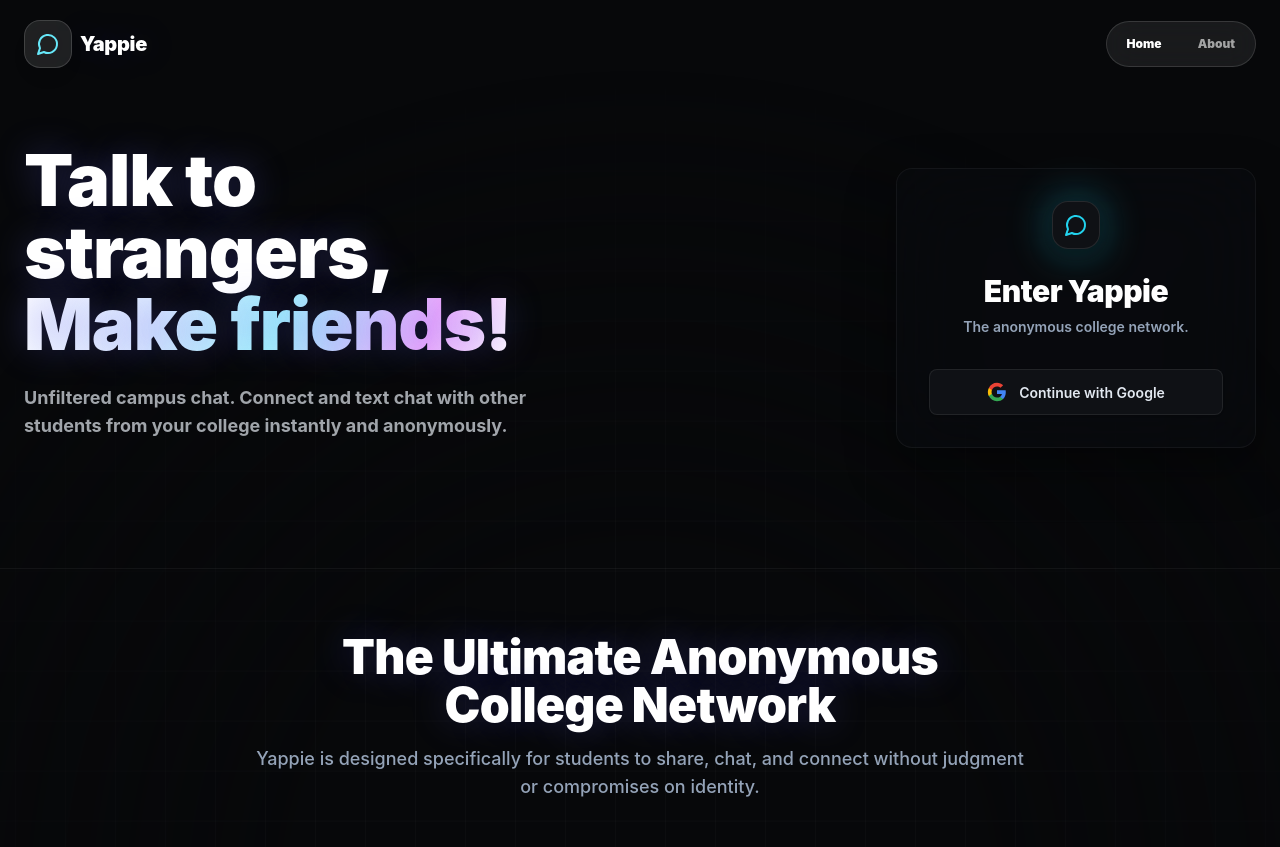
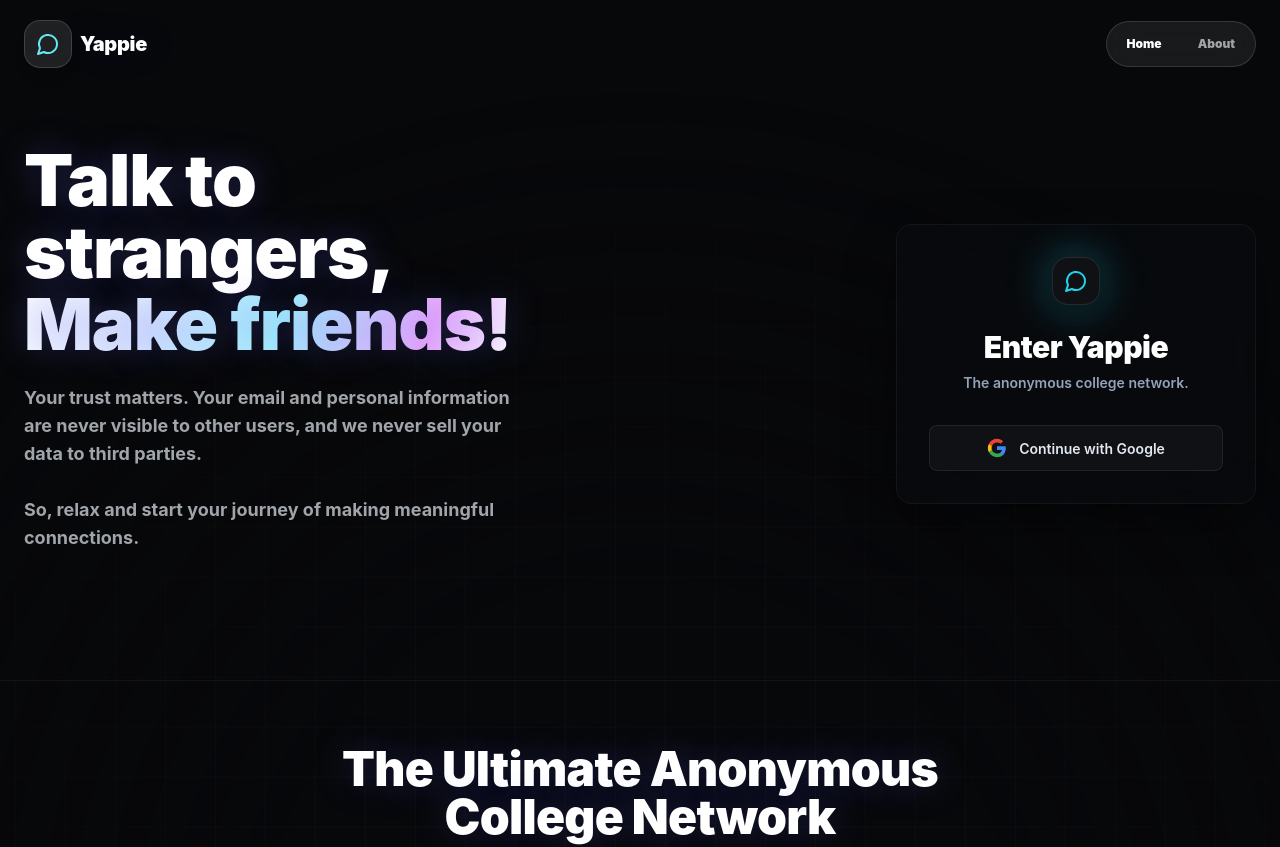
Before and after one commit to hiteshkasalya/yappie-frontend, a Next.js app: page / in a window 1280 px wide. Shown: the top 847 px of the page. Built offline with nearby package versions, Linux system fonts and the light colour scheme; no server answers.

Commit message:
ux: update landing page description text to emphasize user trust and privacy

```diff
--- a/src/components/JoinForm.tsx
+++ b/src/components/JoinForm.tsx
@@ -100,7 +100,9 @@
             </h1>
 
             <p className="mb-8 max-w-lg text-base font-bold leading-8 text-slate-200/70 lg:text-lg">
-              Unfiltered campus chat. Connect and text chat with other students from your college instantly and anonymously.
+              Your trust matters. Your email and personal information are never visible to other users, and we never sell your data to third parties.
+              <br /><br />
+              So, relax and start your journey of making meaningful connections.
             </p>
           </div>
 
```
